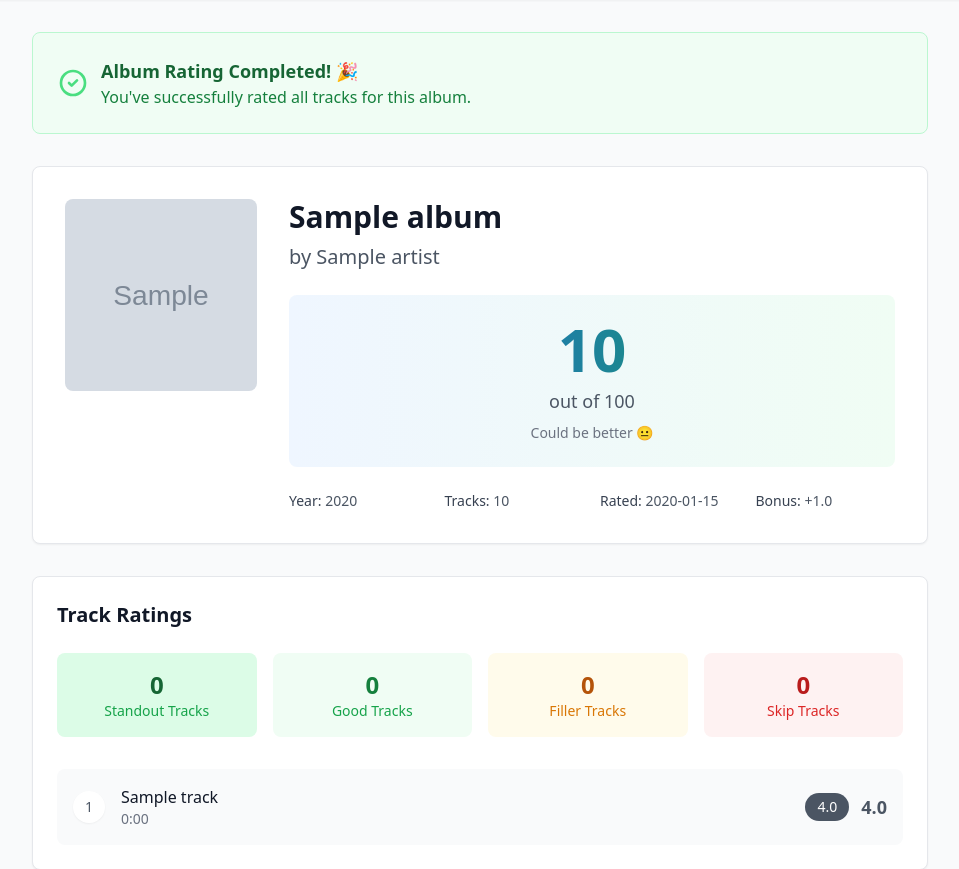
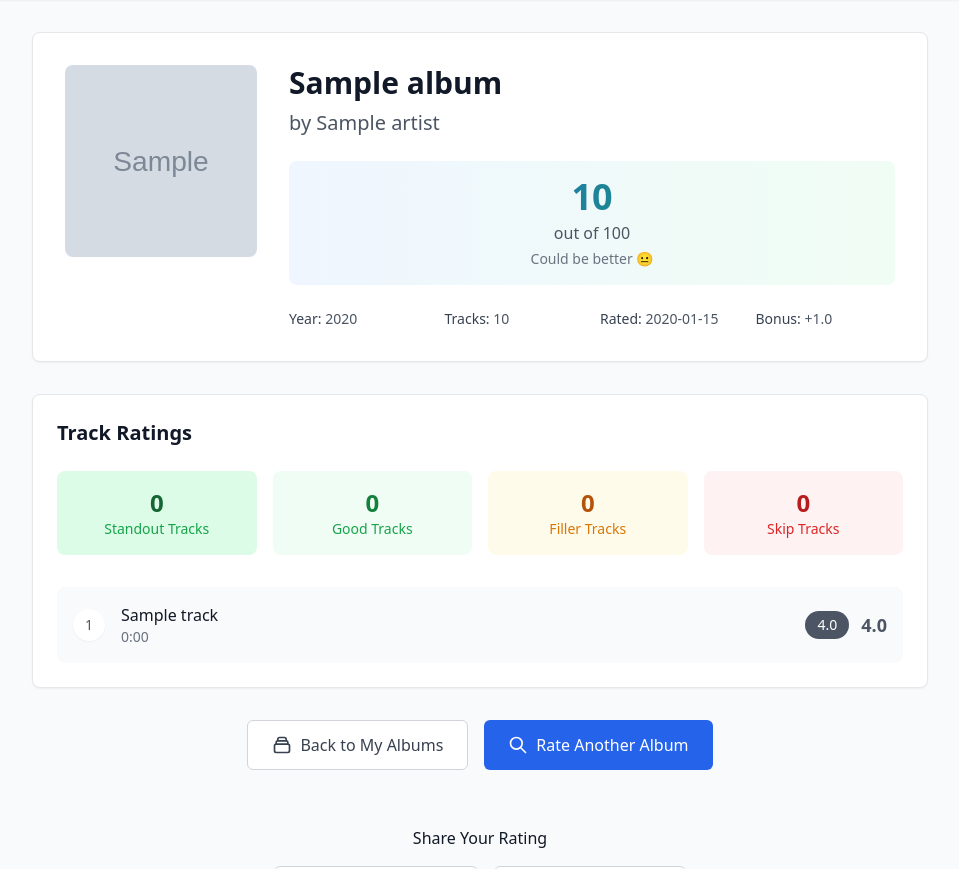
Before and after one commit to trevordavies095/Tracklist, a FastAPI app: page /albums/1/completed in a window 1280 px wide. Shown: the part 65-934 px from the top of the page, without its empty margins (160-1119 px from the left). Run offline with FastAPI, Linux system fonts and the light colour scheme; tables that the repository leaves empty hold one stand-in row (values such as "Sample post"); grey boxes marked "Sample" are stand-in pictures; some libraries are stand-ins or nearby versions.

Commit message:
Removed Album Rating Completed section and reduced score section size

```diff
--- a/templates/album/completed.html
+++ b/templates/album/completed.html
@@ -4,21 +4,6 @@
 
 {% block content %}
 <div class="max-w-4xl mx-auto">
-    <!-- Success Banner -->
-    <div class="bg-green-50 border border-green-200 rounded-lg p-6 mb-8">
-        <div class="flex items-center">
-            <div class="flex-shrink-0">
-                <svg class="w-8 h-8 text-green-400" fill="none" stroke="currentColor" viewBox="0 0 24 24">
-                    <path stroke-linecap="round" stroke-linejoin="round" stroke-width="2" d="M9 12l2 2 4-4m6 2a9 9 0 11-18 0 9 9 0 0118 0z"></path>
-                </svg>
-            </div>
-            <div class="ml-3">
-                <h2 class="text-lg font-semibold text-green-800">Album Rating Completed! 🎉</h2>
-                <p class="text-green-700">You've successfully rated all tracks for this album.</p>
-            </div>
-        </div>
-    </div>
-
     <!-- Album Header with Score -->
     <div class="bg-white rounded-lg shadow-sm border border-gray-200 mb-8">
         <div class="p-8">
@@ -47,12 +32,12 @@
                     <p class="text-xl text-gray-600 mb-6">by {{ album.artist.name }}</p>
 
                     <!-- Final Score Display -->
-                    <div class="bg-gradient-to-r from-blue-50 to-green-50 rounded-lg p-6 mb-6">
+                    <div class="bg-gradient-to-r from-blue-50 to-green-50 rounded-lg p-4 mb-6">
                         <div class="text-center">
-                            <div class="text-6xl font-bold text-transparent bg-clip-text bg-gradient-to-r from-blue-600 to-green-600 mb-2">
+                            <div class="text-4xl font-bold text-transparent bg-clip-text bg-gradient-to-r from-blue-600 to-green-600 mb-1">
                                 {{ album.rating_score }}
                             </div>
-                            <div class="text-lg text-gray-600 mb-2">out of 100</div>
+                            <div class="text-base text-gray-600 mb-1">out of 100</div>
                             <div class="text-sm text-gray-500">
                                 {% if album.rating_score >= 80 %}
                                 Excellent album! 🌟
```
